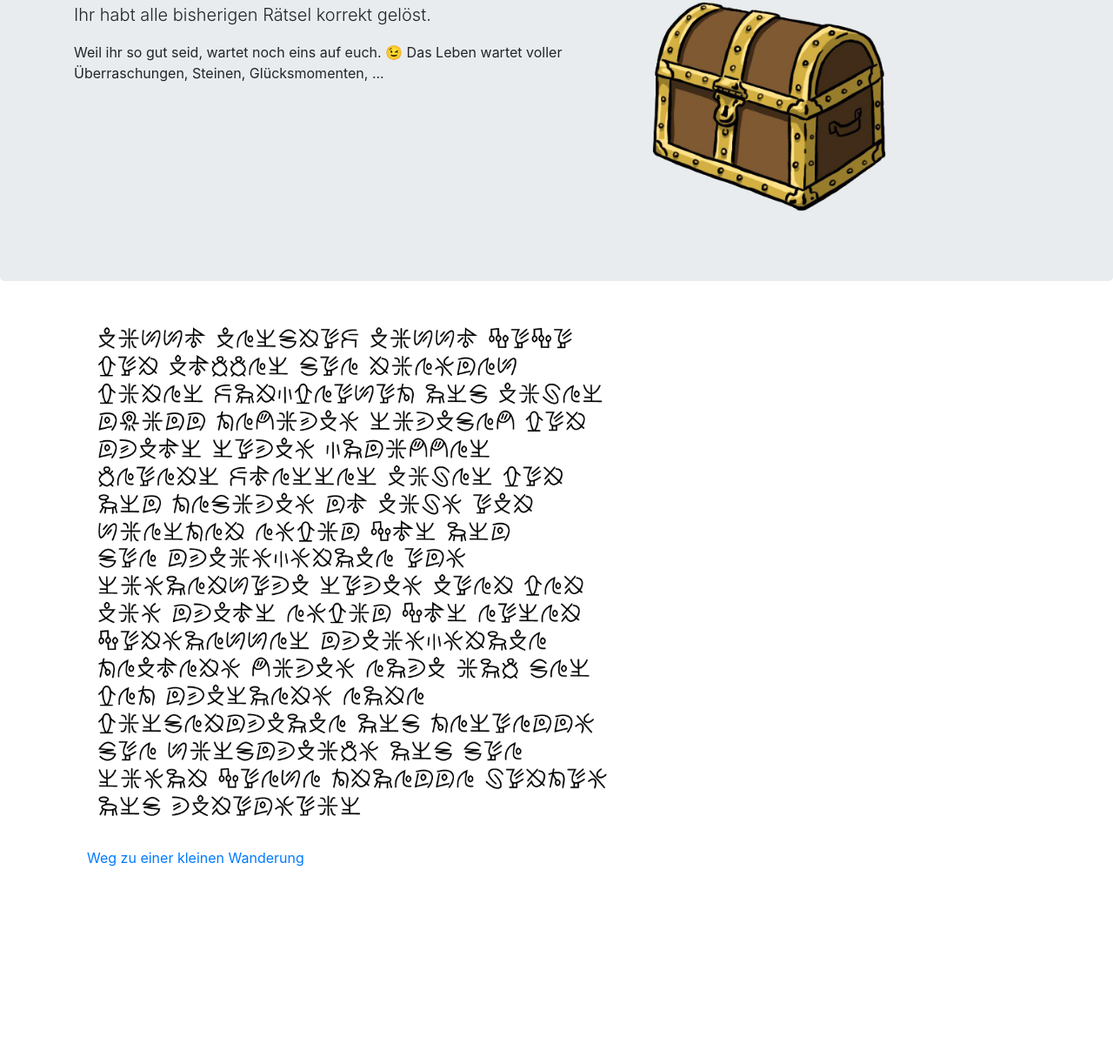
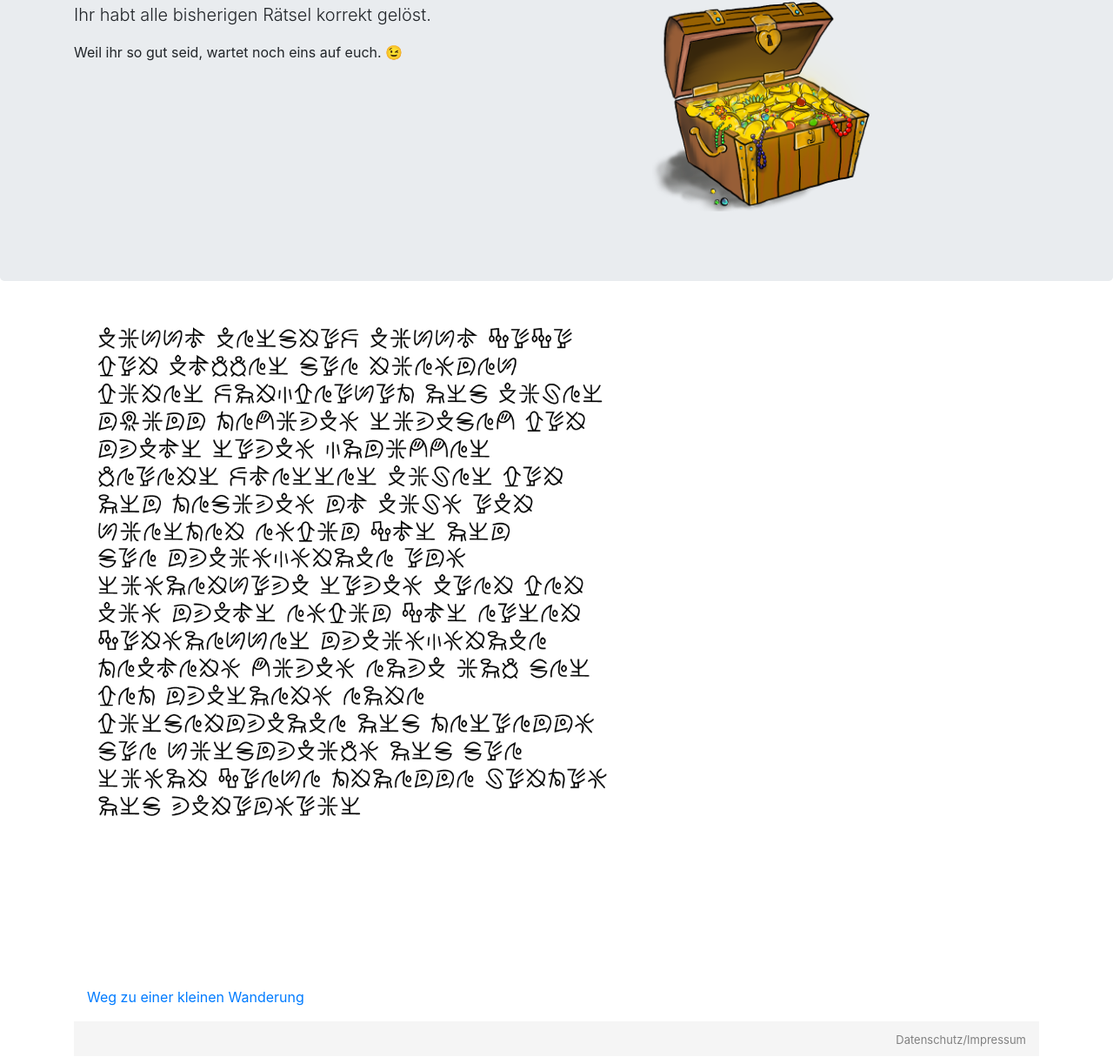
Before and after one commit to chunsen1/hendrikundvivi, a plain HTML site: page glueckwunsch.html in a window 1280 px wide. Shown: the part 118-1333 px from the top of the page at 87% size. Before the commit the page ends 1116 px from the top, so only its background shows below. Drawn offline with Linux system fonts and the light colour scheme.

Commit message:
glueckwunsch anpassen

```diff
--- a/glueckwunsch.html
+++ b/glueckwunsch.html
@@ -24,30 +24,35 @@
         <div class="row">
             <div class="col-md-7">
                 <p class="lead">Ihr habt alle bisherigen Rätsel korrekt gelöst.</p>
-                <p>Weil ihr so gut seid, wartet noch eins auf euch. 😉 Das Leben wartet voller Überraschungen, Steinen, Glücksmomenten, ...</p>
+                <p>Weil ihr so gut seid, wartet noch eins auf euch. 😉 </p>
             </div>
             <div class="col-md-5">
-                <figure style="padding-bottom: calc(300/553*100%); position: relative"><img src="images/schatztruhe.png" style="position: absolute; left: 0; top: 0; height: 100%" alt="Schatztruhe"></figure>
+                <figure style="padding-bottom: calc(300/553*100%); position: relative"><img src="images/schatztruhe_offen.png" style="position: absolute; left: 0; top: 0; height: 100%" alt="Schatztruhe"></figure>
             </div>
         </div>
     </div>
 </div>
 
 <div class="container">
-    <div class="row">
+    <div class="row" style="padding-bottom: 10rem;">
         <div class="col-md-12">
             <figure style="padding-bottom: calc(300/553*100%); position: relative"><img src="images/botschaft.png" style="position: absolute; left: 0; top: 0; height: 100%" alt="Botschaft"></figure>
         </div>
 </div>
 
 <div class="container">
-    <div class="row">
+    <div class="row" style="padding-bottom: 1rem;">
         <div class="col-md-12">
             <a href="https://www.komoot.de/invite-tour/183282740?code=y87i97-A8FhMAAMpHRjUKzVVgBGu3rL6UCfVUeoU0FYRJXvvC8">Weg zu einer kleinen Wanderung</a>
         </div>
     </div>
 </div>
 
+<footer class="footer text-right">
+    <div class="container">
+        <a href="datenschutz.html" class="datenschutz">Datenschutz/Impressum</a>
+    </div>
+</footer>
 
 </body>
 </html>
```
Also changed, not shown: images/schatztruhe_offen.png (added).
